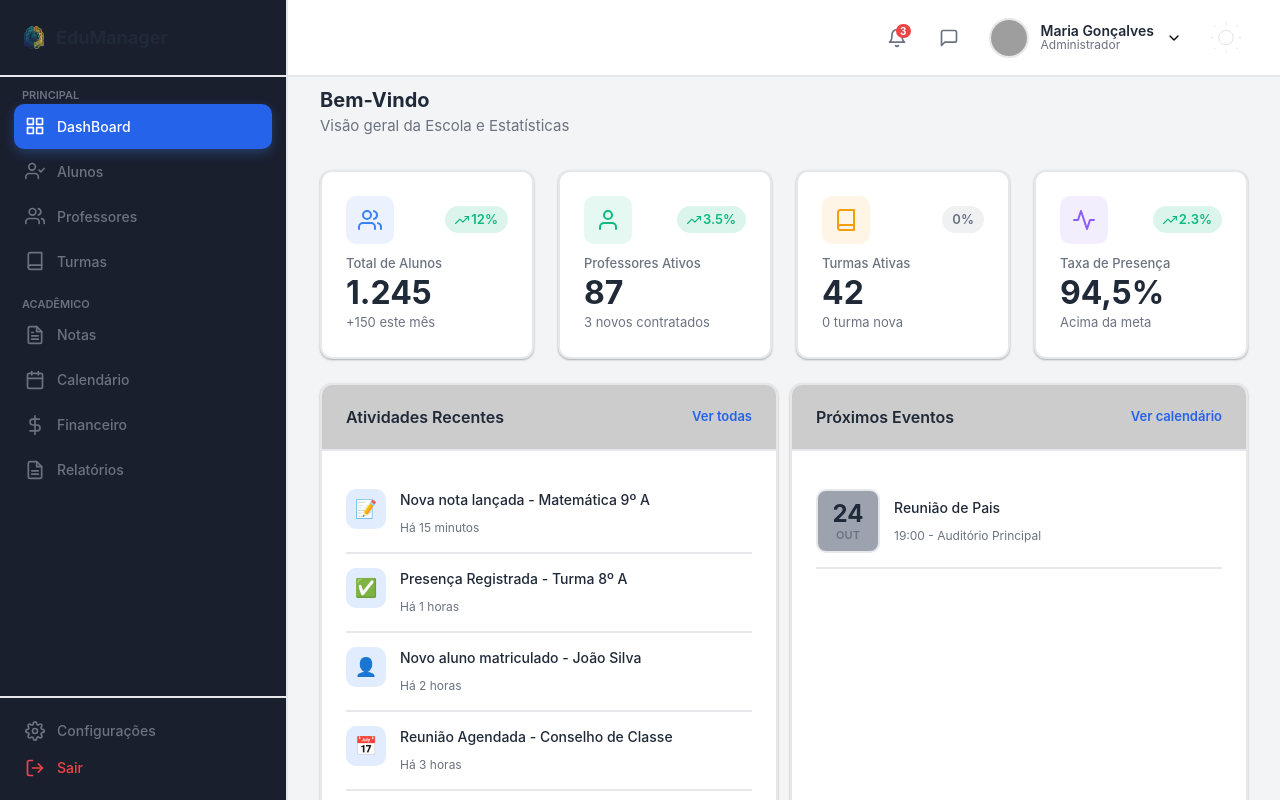
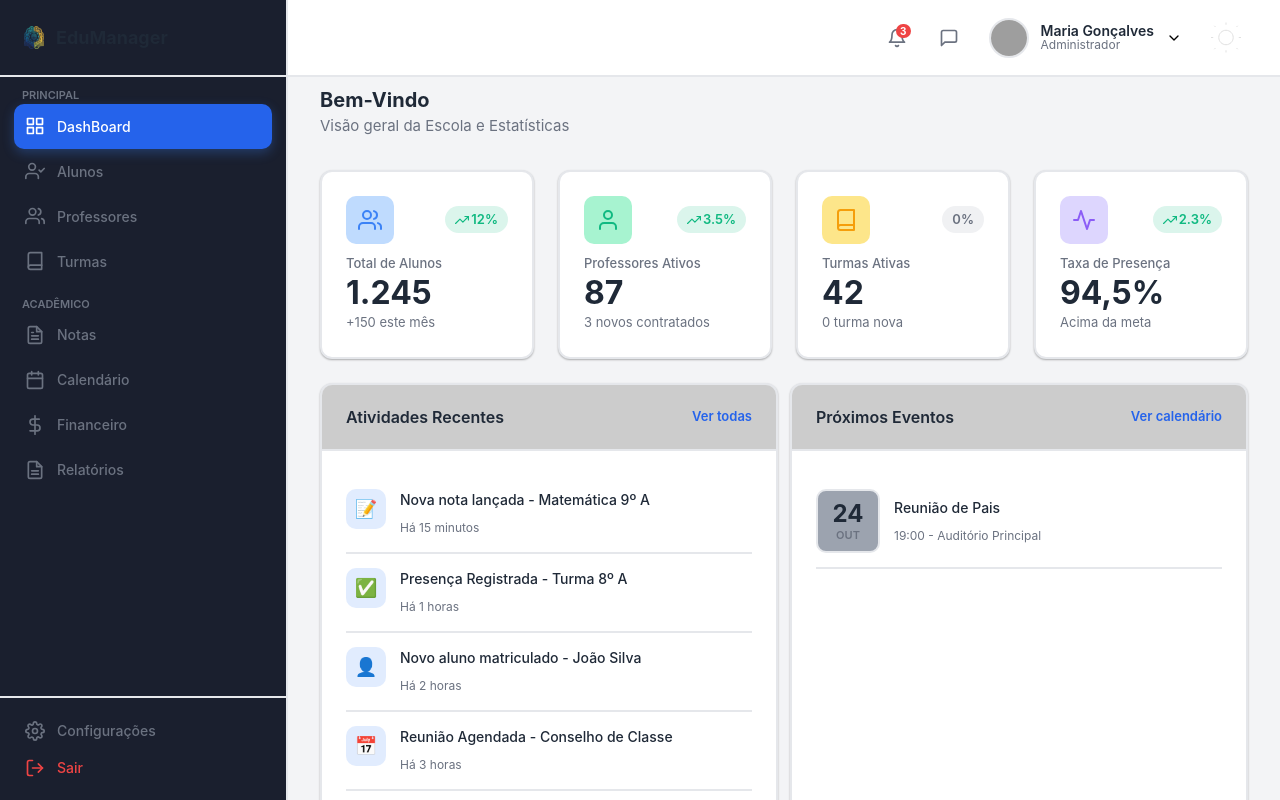
Before and after one commit to DevPeress/EduConnect-Web, a React (Vite) app: page /admin/dashboard in a window 1280 px wide. Shown: the top 800 px of the page. Built offline with nearby package versions, Linux system fonts and the light colour scheme; grey boxes are pictures that could not be loaded.

Commit message:
Trocando as cores estaticas para as do tema

```diff
--- a/src/components/Administracao/CardsAdmin/Icones.tsx
+++ b/src/components/Administracao/CardsAdmin/Icones.tsx
@@ -1,6 +1,6 @@
 const AlunosCard = () => {
   return (
-    <div className="w-12 h-12 rounded-[10px] flex items-center justify-center shrink-0 bg-[#3B82F61A] text-(--blue)">
+    <div className="w-12 h-12 rounded-[10px] flex items-center justify-center shrink-0 bg-(--aluno-card) text-(--blue)">
       <svg
         width="24"
         height="24"
@@ -22,7 +22,7 @@ const AlunosCard = () => {
 
 const PresencaCard = () => {
   return (
-    <div className="w-12 h-12 rounded-[10px] flex items-center justify-center shrink-0 bg-[#8B5CF61A] text-(--purple)">
+    <div className="w-12 h-12 rounded-[10px] flex items-center justify-center shrink-0 bg-(--presenca-card) text-(--purple)">
       <svg
         width="24"
         height="24"
@@ -41,7 +41,7 @@ const PresencaCard = () => {
 
 const ProfessoresCard = () => {
   return (
-    <div className="w-12 h-12 rounded-[10px] flex items-center justify-center shrink-0 bg-[#10B9811A] text-(--green)">
+    <div className="w-12 h-12 rounded-[10px] flex items-center justify-center shrink-0 bg-(--professor-card) text-(--green)">
       <svg
         width="24"
         height="24"
@@ -61,7 +61,7 @@ const ProfessoresCard = () => {
 
 const TurmasCard = () => {
   return (
-    <div className="w-12 h-12 rounded-[10px] flex items-center justify-center shrink-0 bg-[#F59E0B1A] text-(--orange)">
+    <div className="w-12 h-12 rounded-[10px] flex items-center justify-center shrink-0 bg-(--turma-card) text-(--orange)">
       <svg
         width="24"
         height="24"
--- a/src/index.css
+++ b/src/index.css
@@ -36,6 +36,11 @@ html, body, #root {
   --green: #10b981;
   --orange: #f59e0b;
   --purple: #8b5cf6;
+
+  --aluno-card: #BFDBFE;
+  --presenca-card: #DDD6FE;
+  --professor-card: #A7F3D0;
+  --turma-card: #FDE68A;
 }
 
 [data-theme="dark"] {
@@ -62,6 +67,11 @@ html, body, #root {
   --green: #10b981;
   --orange: #f59e0b;
   --purple: #8b5cf6;
+
+  --aluno-card: #3B82F61A;
+  --presenca-card: #8B5CF61A;
+  --professor-card: #10B9811A;
+  --turma-card: #F59E0B1A;
 }
 
 @theme {
```
